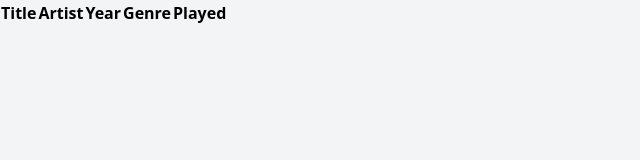
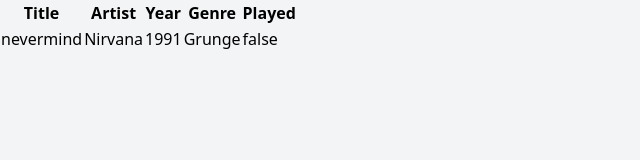
Before and after one commit to brew4242564/JukeLog, a website: page index.html in a window 1280 px wide. Shown: the whole page, without its empty margins (0-640 px from the left). Drawn offline with Linux system fonts and the light colour scheme.

Commit message:
add js and  render table function.

```diff
--- a/index.html
+++ b/index.html
@@ -4,6 +4,7 @@
     <meta charset="UTF-8" />
     <title>JukeLog!</title>
     <link rel="stylesheet" href="./dist/output.css" />
+    <script src="./src/script.js" defer></script>
   </head>
   <body class="bg-gray-100">
     <header></header>
@@ -18,7 +19,8 @@
             <th>Played</th>
           </tr>
         </thead>
-        <tbody id="table-body"></tbody>
+        <tbody id="table-body">
+        </tbody>
       </table>
     </main>
 
--- /dev/null
+++ b/src/script.js
@@ -0,0 +1,43 @@
+const albums = [];
+const table = document.querySelector("#table-body");
+const emptyAlbum = {
+    title: "",
+    artist: "",
+    year: "",
+    genre: "",
+    played: false
+};
+
+
+function renderTable() {
+    table.innerHTML = "";
+
+    albums.forEach((item, index)=>{
+        const row = document.createElement("tr");
+        row.innerHTML = `
+        <td>${item.title}</td>
+        <td>${item.artist}</td>
+        <td>${item.year}</td>
+        <td>${item.genre}</td>
+        <td>${item.played}</td>
+        `;
+        table.appendChild(row);
+    });
+}
+
+
+// test
+
+const newAlbum = {
+    ...emptyAlbum,
+    title: "nevermind",
+    artist: "Nirvana",
+    year: 1991,
+    genre: "Grunge",
+    played: false
+}
+
+
+albums.push(newAlbum);
+
+renderTable();
```
